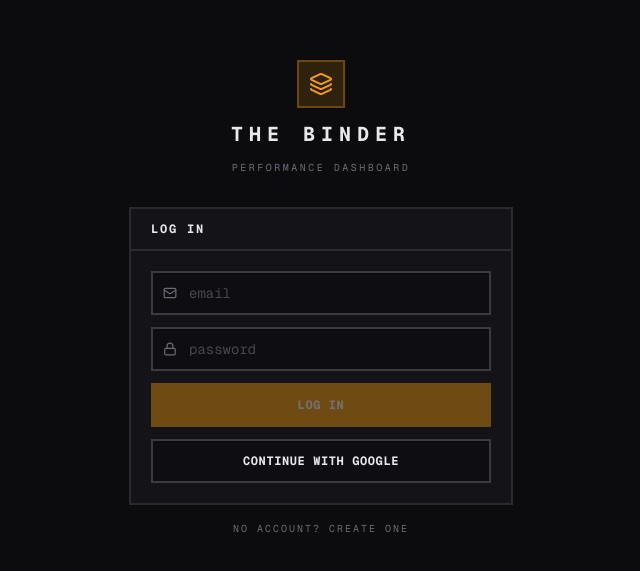
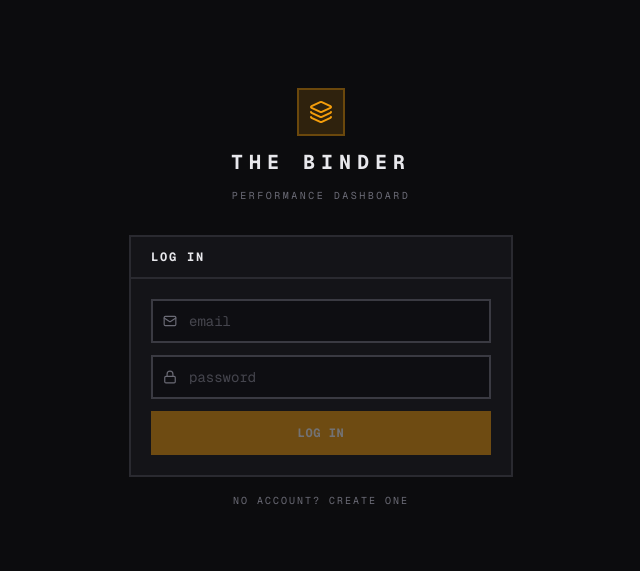
Before and after one commit to pinakchotai/binder, a Next.js app: page / in a window 1280 px wide. Shown: the part 101-672 px from the top of the page, without its empty margins (319-959 px from the left). Built offline with nearby package versions, Linux system fonts and the light colour scheme; no server answers.

Commit message:
Remove Google sign-in button from auth screen

```diff
--- a/src/components/auth-screen.tsx
+++ b/src/components/auth-screen.tsx
@@ -10,7 +10,7 @@ const inputClass =
   "w-full border-[2px] border-input-border bg-input-bg px-3 py-2.5 font-mono text-sm text-foreground placeholder:text-muted/60 focus:border-input-focus focus:outline-none transition-colors";
 
 export default function AuthScreen() {
-  const { signIn, signUp, signInWithGoogle } = useAuth();
+  const { signIn, signUp } = useAuth();
   const [mode, setMode] = useState<Mode>("login");
   const [email, setEmail] = useState("");
   const [password, setPassword] = useState("");
@@ -45,12 +45,6 @@ export default function AuthScreen() {
       }
     }
     setBusy(false);
-  };
-
-  const handleGoogle = async () => {
-    setError(null);
-    const err = await signInWithGoogle();
-    if (err) setError(err);
   };
 
   return (
@@ -139,13 +133,6 @@ export default function AuthScreen() {
               {mode === "login" ? "Log In" : "Sign Up"}
             </button>
 
-            <button
-              onClick={handleGoogle}
-              disabled={busy}
-              className="flex w-full items-center justify-center gap-2 border-[2px] border-input-border bg-input-bg px-5 py-3 font-mono text-xs font-bold uppercase tracking-wider text-foreground transition-colors hover:border-input-focus active:translate-y-[1px] disabled:cursor-not-allowed disabled:opacity-40"
-            >
-              Continue With Google
-            </button>
           </div>
         </div>
 
```
